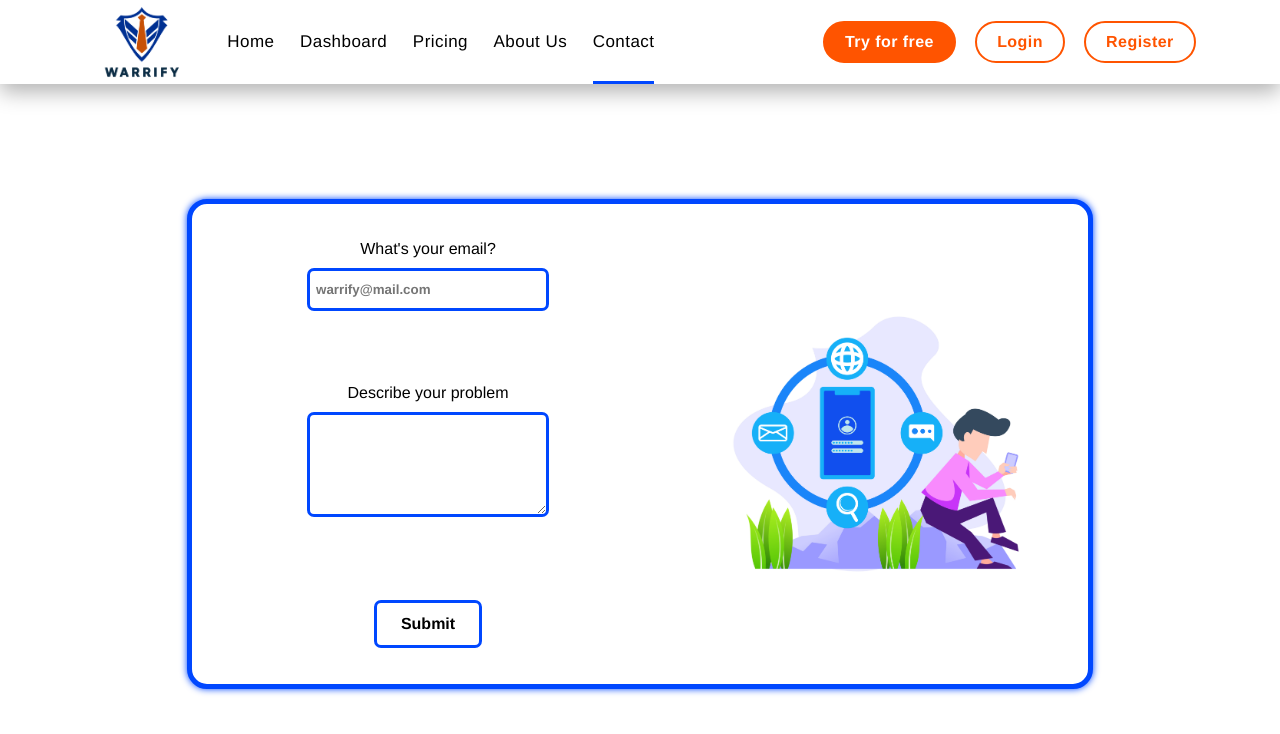
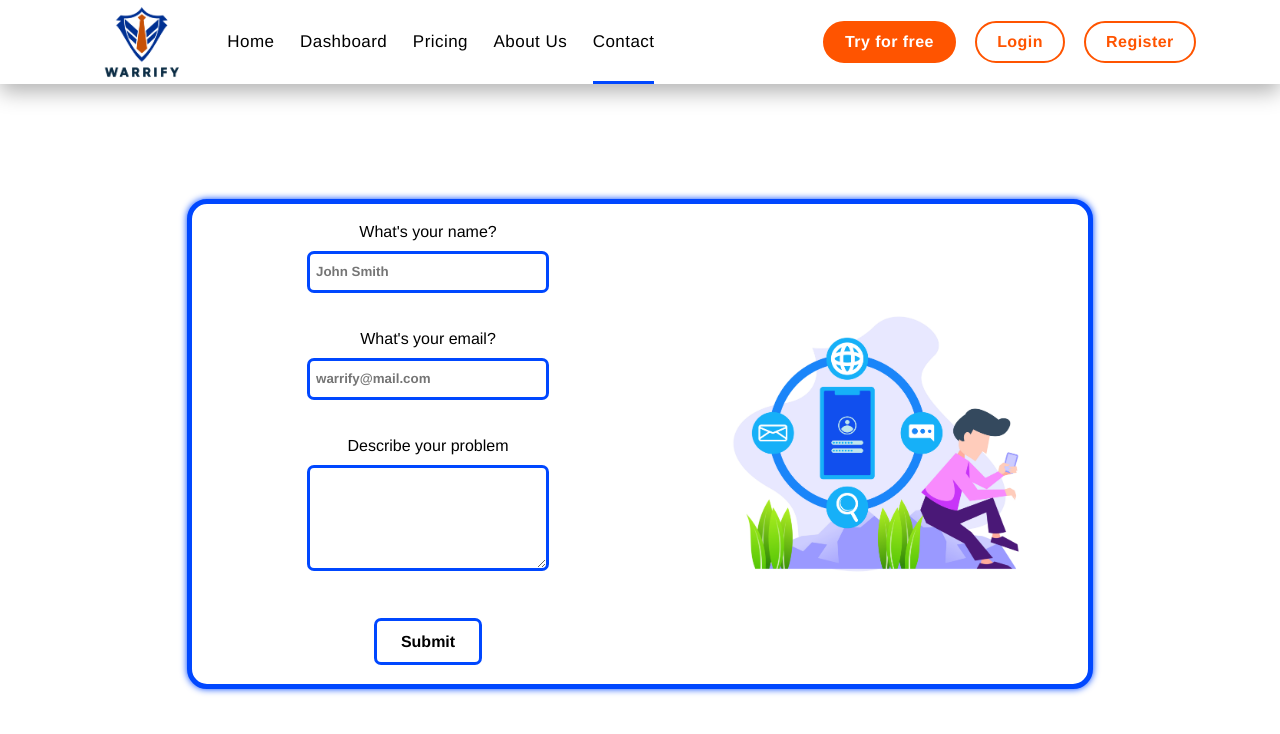
Before and after one commit to vlad180520/Warrify, a React (Vite) app in the folder Front-end/: page /contact in a window 1280 px wide. Shown: the top 734 px of the page. Built offline with nearby package versions, Linux system fonts and the light colour scheme.

Commit message:
contact - nume

```diff
--- a/Front-end/src/pages/Contact.tsx
+++ b/Front-end/src/pages/Contact.tsx
@@ -8,6 +8,10 @@ function Contact () {
             <div className="maxBox">
                 <div className="background-box">
                     <form className="form-contact" action="">
+                        <label className="label-contact"htmlFor="">
+                            What's your name?
+                            <input className="input-contact" type="name" placeholder="John Smith"/>
+                        </label>
                         <label className="label-contact"htmlFor="">
                             What's your email?
                             <input className="input-contact" type="email" placeholder="warrify@mail.com"/>
```
